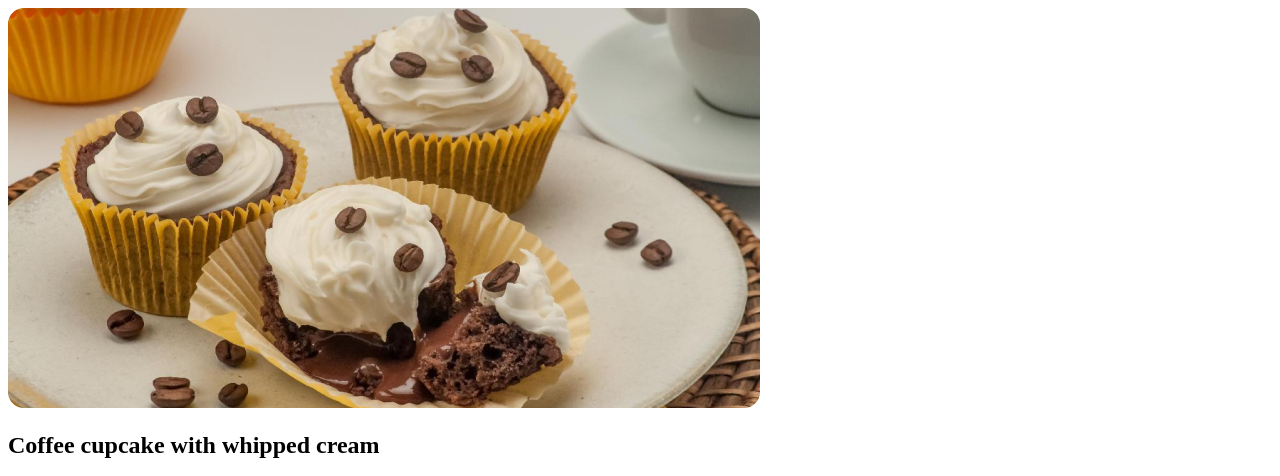
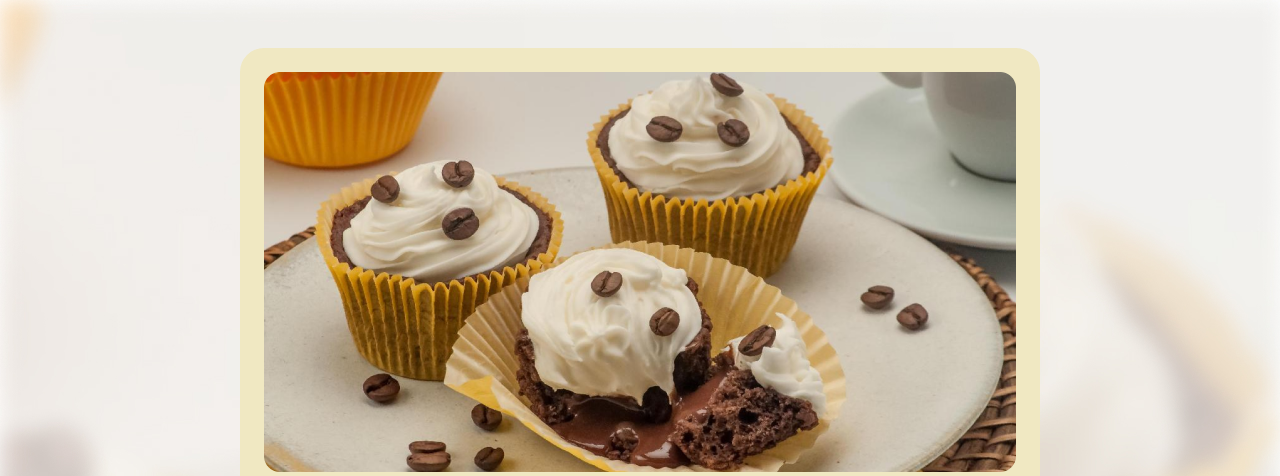
Before and after one commit to jotadagostin/page-of-recipes, a plain HTML site: page index.html in a window 1280 px wide. Shown: the top 476 px of the page. Drawn offline with Linux system fonts and the light colour scheme; a web font is replaced by a local one.

Commit message:
update css
setting fonts

```diff
--- a/index.html
+++ b/index.html
@@ -4,6 +4,12 @@
     <meta charset="UTF-8" />
     <meta name="viewport" content="width=device-width, initial-scale=1.0" />
     <title>Pages of recipes</title>
+    <link rel="preconnect" href="https://fonts.googleapis.com" />
+    <link rel="preconnect" href="https://fonts.gstatic.com" crossorigin />
+    <link
+      href="https://fonts.googleapis.com/css2?family=Alice&family=Henny+Penny&display=swap"
+      rel="stylesheet"
+    />
     <link rel="stylesheet" href="style.css" />
   </head>
   <body>
--- a/style.css
+++ b/style.css
@@ -0,0 +1,38 @@
+* {
+  margin: 0;
+  padding: 0;
+  box-sizing: border-box;
+  font-family: "Alice", serif;
+  font-weight: 400;
+  font-style: normal;
+  line-height: 150%;
+  color: #573a37;
+}
+
+body {
+  background-image: url(assets/bg-image.jpg);
+  background-size: cover;
+}
+
+#page {
+  width: 800px;
+  padding: 24px;
+  background-color: #f0e8c2;
+  border-radius: 24px;
+  margin: 48px auto;
+  padding: 24px;
+}
+
+h1 {
+  line-height: 140%;
+  font-size: 40px;
+}
+
+h2 {
+  font-size: 24px;
+}
+
+h1,
+h2 {
+  color: #291b1a;
+}
```
